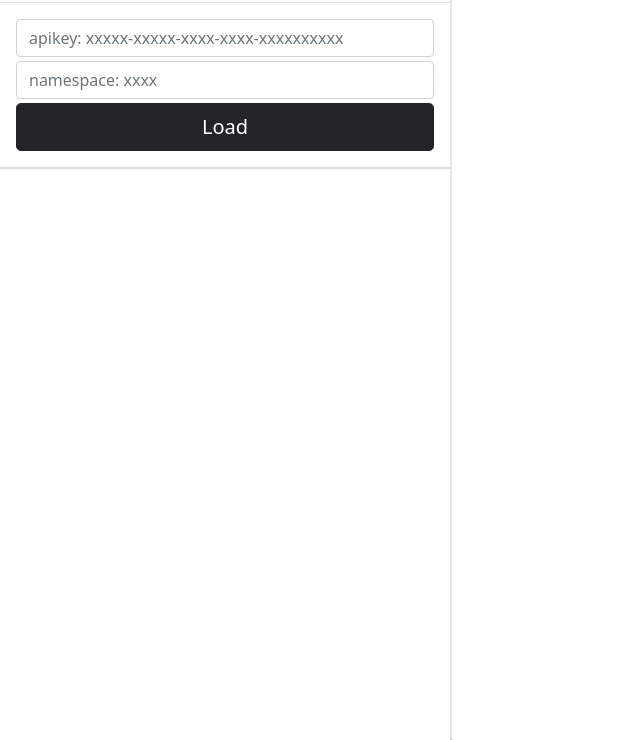
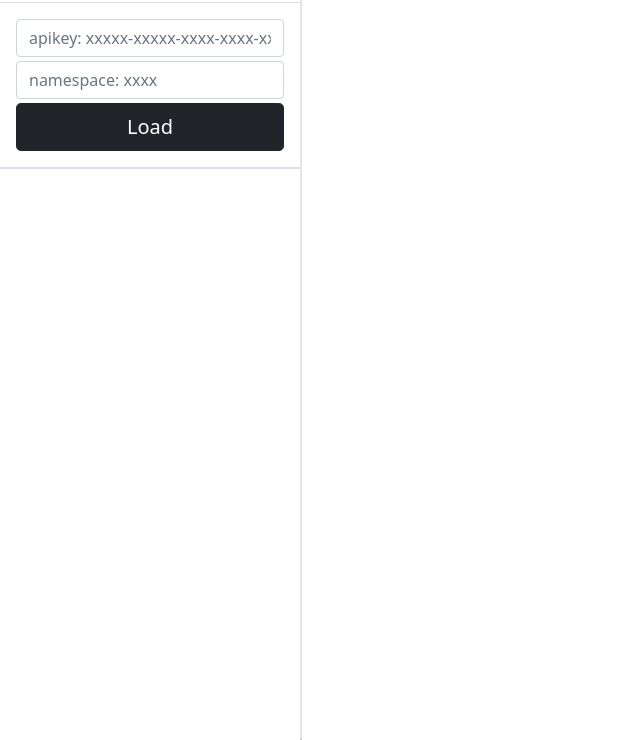
Before and after one commit to TBXark/testmail-viewer, a plain HTML site: page index.html in a window 1280 px wide. Shown: the part 60-800 px from the top of the page, without its empty margins (0-640 px from the left). Drawn offline with nearby package versions, Linux system fonts and the light colour scheme.

Commit message:
fix style

```diff
--- a/index.html
+++ b/index.html
@@ -10,7 +10,7 @@
 </head>
 <body>
   <main>
-    <div class="d-flex flex-column align-items-stretch flex-shrink-0 bg-white" style="width: 450px">
+    <div class="d-flex flex-column align-items-stretch flex-shrink-0 bg-white" style="width: 300px">
       <div class="d-flex align-items-center flex-shrink-0 p-3 link-dark text-decoration-none border-bottom">
         <span class="fs-5 fw-semibold">TestMail</span>
 
--- a/style.css
+++ b/style.css
@@ -10,9 +10,9 @@ html {
 main {
   display: flex;
   flex-wrap: nowrap;
-  height: 100vh;
   height: -webkit-fill-available;
   max-height: 100vh;
+  min-width: 800px;
   overflow-x: auto;
   overflow-y: hidden;
 }
```
